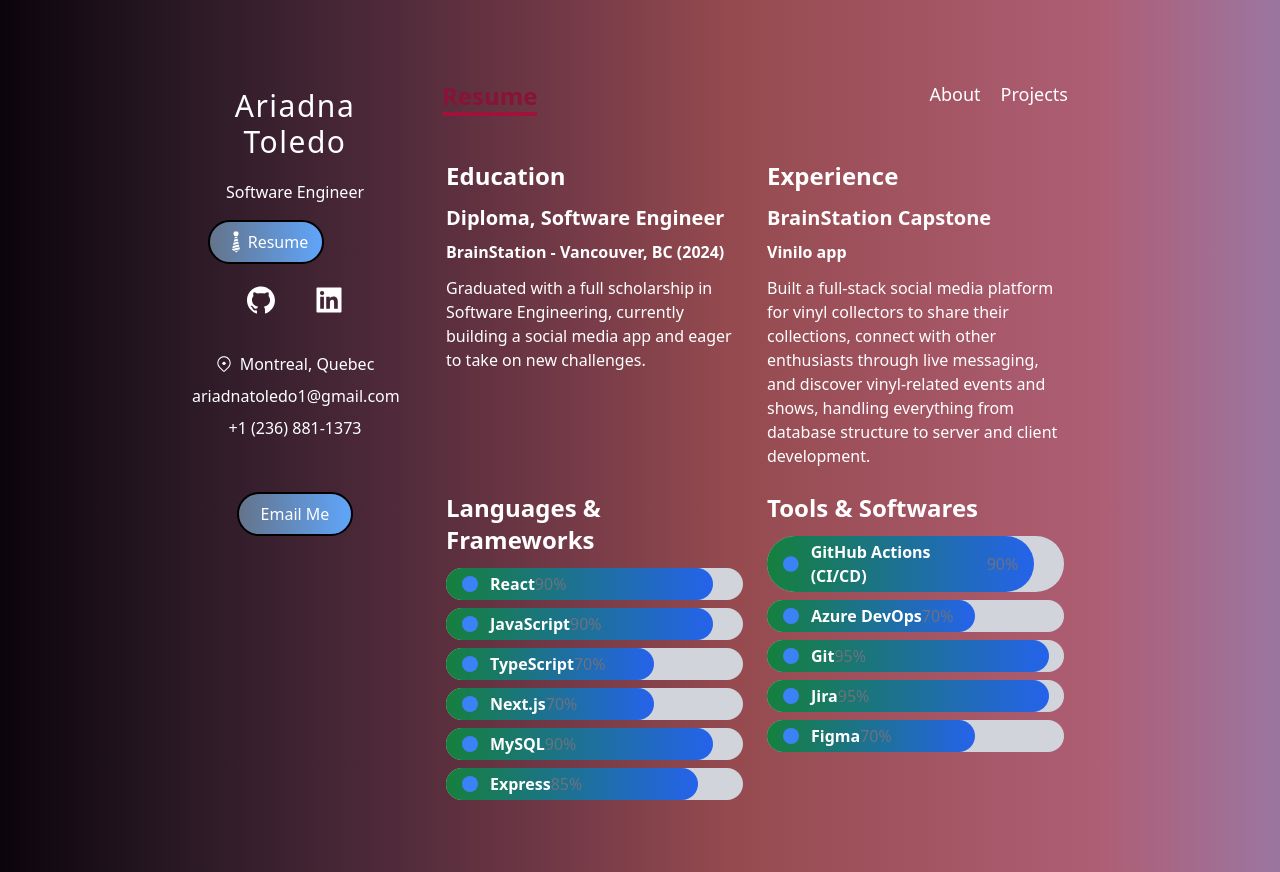
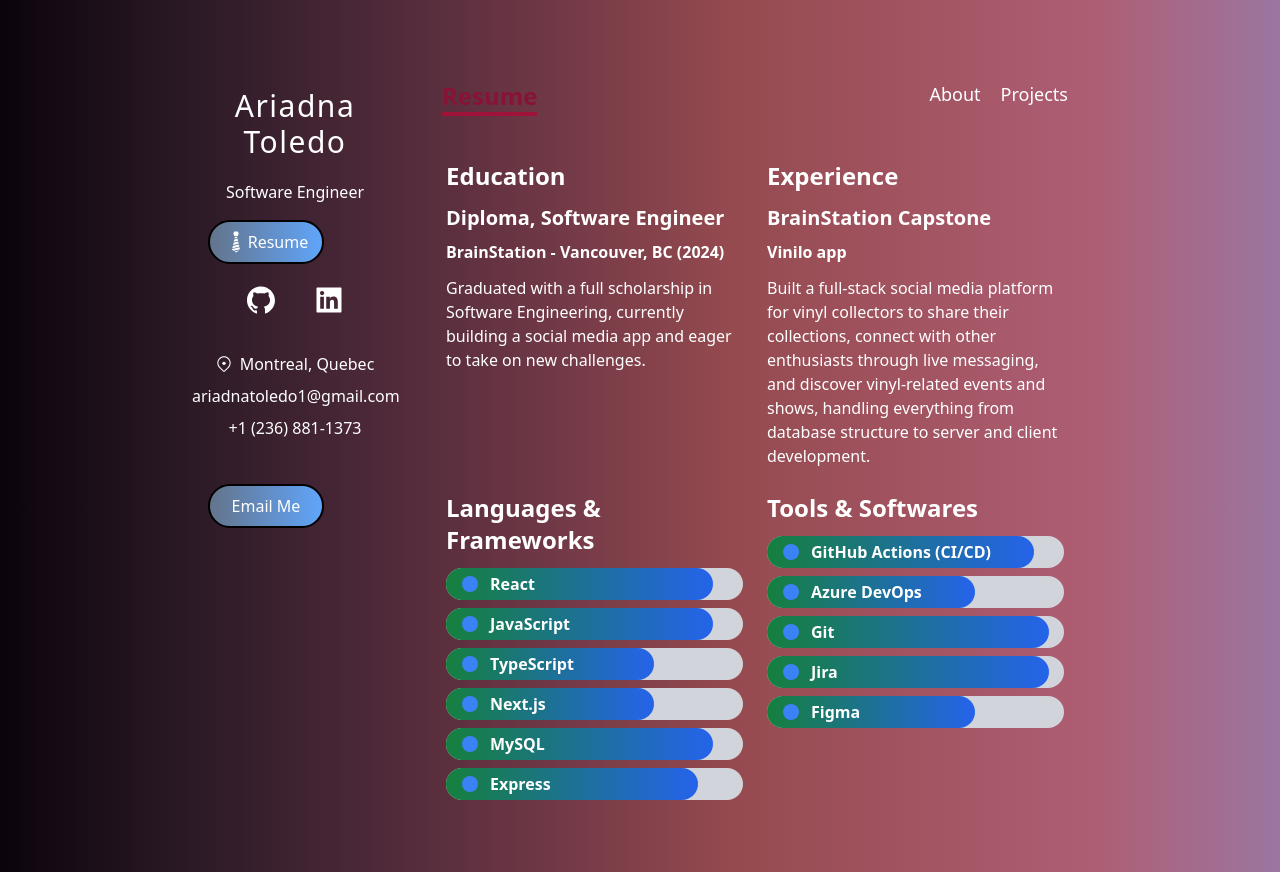
Before and after one commit to ariadnatoledo/ariadna-toledo-portfolio, a Next.js app: page /resume in a window 1280 px wide. Built offline with nearby package versions, Linux system fonts and the light colour scheme.

Commit message:
Ready to deploy

```diff
--- a/data.ts
+++ b/data.ts
@@ -109,7 +109,7 @@
     name: "Ariadna Toledo's Portfolio",
     description:
       "Welcome to my portfolio, featuring projects built with cutting-edge technologies and programming languages. Explore my work in full-stack development, data-driven apps, and innovative solutions focused on scalability and user experience.",
-    image_path: "/images/dashing-doves-instock.png",
+    image_path: "/images/portfolio-ari.png",
     deployed_url: "https://github.com/ariadnatoledo/ariadna-toledo-portfolio",
     GitHub_url: "https://github.com/ariadnatoledo/ariadna-toledo-portfolio",
     category: ["Next.js", "TypeScript"],
--- a/package.json
+++ b/package.json
@@ -11,6 +11,7 @@
   "dependencies": {
     "@next/font": "^14.2.15",
     "autoprefixer": "^10.4.20",
+    "framer-motion": "^11.15.0",
     "next": "15.1.0",
     "next-themes": "^0.4.4",
     "react": "^19.0.0",
--- a/src/app/projects/page.tsx
+++ b/src/app/projects/page.tsx
@@ -30,11 +30,11 @@
         active={active}
       />
 
-      <div className="grid grid-cols-12 gap-4 my-3 relative">
+      <div className="relative grid grid-cols-12 gap-4 my-3">
         {projects.map((project) => (
           <div
             key={project.name}
-            className="col-span-12 sm:col-span-6 lg:col-span-6 p-2 bg-gray-200 rounded-lg"
+            className="col-span-12 p-2 bg-gray-200 rounded-lg sm:col-span-6 lg:col-span-6"
           >
             <ProjectCard project={project} />
           </div>
--- a/src/app/resume/page.tsx
+++ b/src/app/resume/page.tsx
@@ -7,7 +7,7 @@
   return (
     <div className="px-6 py-2">
       {/* Education and experience */}
-      <div className="grid md:grid-cols-2 gap-6">
+      <div className="grid gap-6 md:grid-cols-2">
         <div>
           <h5 className="my-3 text-2xl font-bold">Education</h5>
           <div>
@@ -15,7 +15,7 @@
               Diploma, Software Engineer
             </h5>
             <p className="font-semibold">BrainStation - Vancouver, BC (2024)</p>
-            <p className=" my-3">
+            <p className="my-3 ">
               Graduated with a full scholarship in Software Engineering,
               currently building a social media app and eager to take on new
               challenges.
@@ -27,7 +27,7 @@
           <div>
             <h5 className="my-2 text-xl font-bold">BrainStation Capstone</h5>
             <p className="font-semibold">Vinilo app</p>
-            <p className=" my-3">
+            <p className="my-3 ">
               Built a full-stack social media platform for vinyl collectors to
               share their collections, connect with other enthusiasts through
               live messaging, and discover vinyl-related events and shows,
--- a/src/components/Bar.tsx
+++ b/src/components/Bar.tsx
@@ -9,14 +9,16 @@
 const Bar: FunctionComponent<BarProps> = ({ data }) => {
   const { name, level } = data;
 
+
   return (
-    <div className="text-white my-2 bg-gray-300 rounded-full">
-    <div className="flex items-center px-4 py-1 rounded-full bg-gradient-to-r from-green-700 to-blue-600"
-    style={{width: level}}>
-      <BsCircleFill className="mr-3 text-blue-500" />
-      <span className="font-bold">{name}</span>
-      <span className="text-gray-500">{level}</span>
-    </div>
+    <div className="my-2 text-white bg-gray-300 rounded-full">
+      <div
+        className="flex items-center px-4 py-1 rounded-full bg-gradient-to-r from-green-700 to-blue-600"
+        style={{ width: level }}
+      >
+        <BsCircleFill className="mr-3 text-blue-500" />
+        <span className="font-bold">{name}</span>
+      </div>
     </div>
   );
 };
--- a/src/components/ProjectCard.tsx
+++ b/src/components/ProjectCard.tsx
@@ -37,10 +37,10 @@
         className="cursor-pointer"
         onClick={() => setShowDetail(true)}
       /> */}
-      <p className="my-2 text-center">{name}</p>
+      <p className="my-2 text-center text-black">{name}</p>
 
       {showDetail && (
-        <div className="grid md:grid-cols-2 absolute top-0 left-0 z-10 h-auto w-full gap-x-12 text-black bg-gray-100 p-2">
+        <div className="absolute top-0 left-0 z-10 grid w-full h-auto p-2 text-black bg-gray-100 md:grid-cols-2 gap-x-12">
           <div>
             {/* <img src={image_path} alt={name} /> */}
 
@@ -69,7 +69,7 @@
 
             <button
               onClick={() => setShowDetail(false)}
-              className="absolute p-1 rounded-full top-3 right-3 focus:outline-none bg-gray-200"
+              className="absolute p-1 bg-gray-200 rounded-full top-3 right-3 focus:outline-none"
             >
               <MdClose size={30} />
             </button>
--- a/src/components/Sidebar.tsx
+++ b/src/components/Sidebar.tsx
@@ -14,7 +14,7 @@
 
       {/* Download Resume Button */}
       <a
-        className="bg-gradient-to-r from-slate-500 to-blue-400 border-2 border-black w-8/12 text-white py-2 rounded-full flex items-center justify-center"
+        className="flex items-center justify-center w-8/12 py-2 my-2 text-white border-2 border-black rounded-full bg-gradient-to-r from-slate-500 to-blue-400"
         href="https://docs.google.com/document/d/13KFWhQZJEii5ENYqAweasJhoqJ0z8PUFtrQVUtArFZg/edit?usp=sharing"
         download="ariadna_toledo_resume"
       >
@@ -22,7 +22,7 @@
       </a>
 
       {/* Social Links */}
-      <div className="flex justify-evenly my-5 text-white w-9/12 md:w-full mx-auto">
+      <div className="flex w-9/12 mx-auto my-5 text-white justify-evenly md:w-full">
         <a href="https://github.com/ariadnatoledo">
           <AiFillGithub className="w-8 h-8 cursor-pointer" />
         </a>
@@ -32,7 +32,7 @@
       </div>
 
       {/* Location and Contact */}
-      <div className="my-5 py-4" style={{ marginLeft: '-1rem', marginRight: '-1rem' }}>
+      <div className="py-4 my-5" style={{ marginLeft: '-1rem', marginRight: '-1rem' }}>
         <div className="flex items-center justify-center space-x-2">
           <GoLocation />
           <span>Montreal, Quebec</span>
@@ -43,7 +43,7 @@
 
       {/* Email Me Button */}
       <button
-        className="bg-gradient-to-r from-slate-500 to-blue-400 border-2 border-black w-8/12 rounded-full py-2 px-5 text-white my-2"
+        className="flex items-center justify-center w-8/12 py-2 my-2 text-white border-2 border-black rounded-full bg-gradient-to-r from-slate-500 to-blue-400"
         onClick={() => (window.location.href = 'mailto:ariadnatoledo1@gmail.com')}
       >
         Email Me
```
Also changed, not shown: public/images/portfolio-ari.png (added), 1 other file (tests, documents, lock files or other folders).
